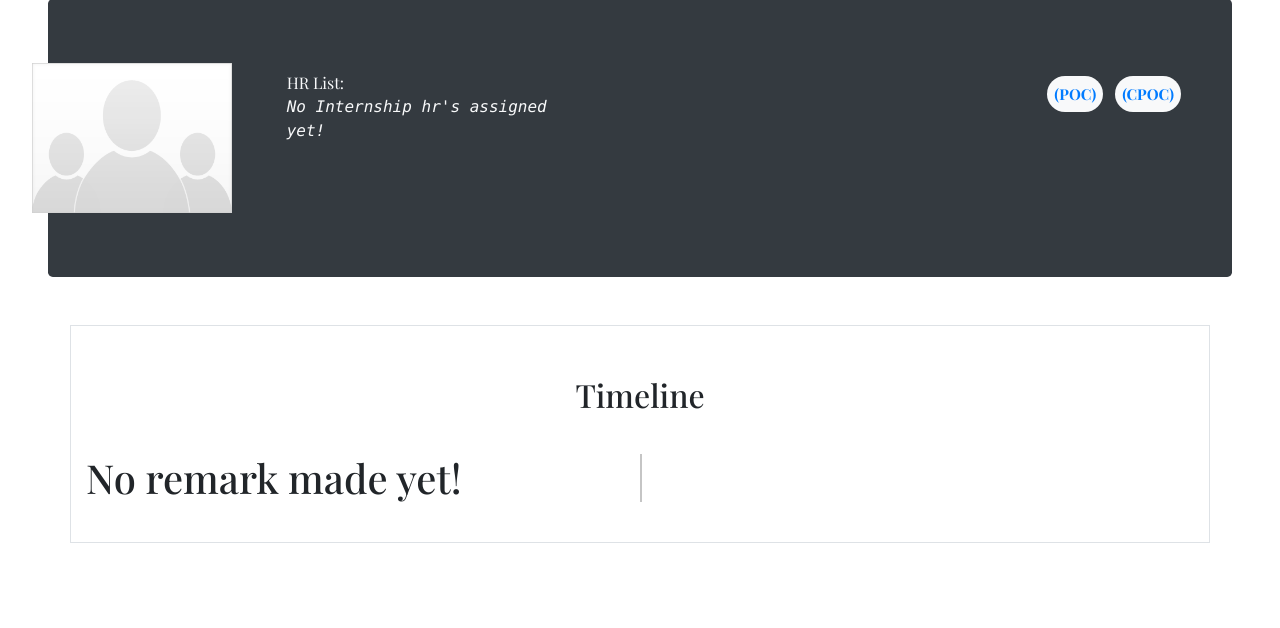
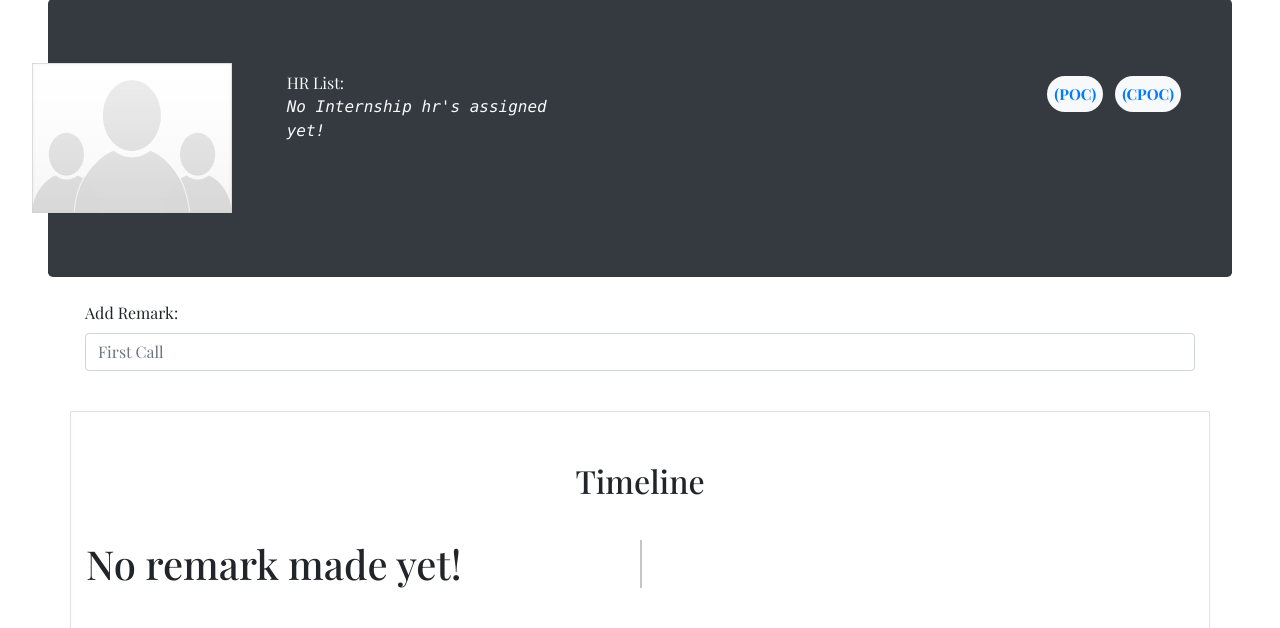
Before and after one commit to sksingh1202/CCD-Intern_and_Placement-Diary, a Django app: template diary_portal/diary/templates/diary/company_intern_remarks.html in a window 1280 px wide. Shown: the part 120-748 px from the top of the page. Before the commit the page ends 663 px from the top, so only its background shows below. Run offline with Django 3.2, Linux system fonts and the light colour scheme; the template is opened without the code that fills it, so the values that code supplies are empty; some libraries are stand-ins or nearby versions.

Commit message:
Added Remark Text-box and Indentation to /templates

```diff
--- a/diary_portal/diary/templates/diary/base.html
+++ b/diary_portal/diary/templates/diary/base.html
@@ -3,7 +3,6 @@
 <html lang="en" dir="ltr">
   <head>
     <meta charset="utf-8">
-
   	<!-- CSS only -->
     <link rel="stylesheet" href="https://stackpath.bootstrapcdn.com/bootstrap/4.5.1/css/bootstrap.min.css" integrity="sha384-VCmXjywReHh4PwowAiWNagnWcLhlEJLA5buUprzK8rxFgeH0kww/aWY76TfkUoSX" crossorigin="anonymous">
     <link href="https://fonts.googleapis.com/css2?family=Playfair+Display:wght@400;500;600;700&family=Roboto&display=swap" rel="stylesheet">
@@ -14,8 +13,10 @@
     <link rel="stylesheet" type="text/css" href="{% static 'diary/company_create.css' %}">
     <link rel="stylesheet" type="text/css" href="{% static 'diary/company_intern_remarks.css' %}">
     <link rel="stylesheet" type="text/css" href="{% static 'diary/timeline.css' %}">
+
     <title>Diary Portal</title>
   </head>
+
   <body>
     <nav class="navbar navbar-dark bg-dark">
       <div class="container-fluid">
@@ -24,13 +25,12 @@
           <span class="navbar-text mx-3 cool-font">{{ request.user }}</span>
           <a class="btn btn-outline-success my-2 my-sm-0 mx-2" href="{% url 'company_create' %}">Add Company</a>
           <a class="btn btn-outline-danger my-2 my-sm-0 mx-2" href ="">Logout</a>
-<!--         <a href="{% url 'logout' %}"><button class="btn btn-outline-success my-2 my-sm-0 " type="submit">Logout</button></a>-->
         </div>
       </div>
 	 </nav>
     {% block content %}{% endblock content %}
+  </body>
 
-  </body>
 <!-- JS, Popper.js, and jQuery -->
   <script src="https://code.jquery.com/jquery-3.5.1.slim.min.js" integrity="sha384-DfXdz2htPH0lsSSs5nCTpuj/zy4C+OGpamoFVy38MVBnE+IbbVYUew+OrCXaRkfj" crossorigin="anonymous"></script>
   <script src="https://cdn.jsdelivr.net/npm/popper.js@1.16.1/dist/umd/popper.min.js" integrity="sha384-9/reFTGAW83EW2RDu2S0VKaIzap3H66lZH81PoYlFhbGU+6BZp6G7niu735Sk7lN" crossorigin="anonymous"></script>
--- a/diary_portal/diary/templates/diary/company_intern_remarks.html
+++ b/diary_portal/diary/templates/diary/company_intern_remarks.html
@@ -21,9 +21,7 @@
               <div class="accordion" id="accordionExample">
                 {% for HR in company_intern_hrs %}
                   <div class="card">
-                          <button class="btn btn-info btn-block text-left" type="button" data-toggle="collapse" data-target="#collapse{{HR.pk}}" aria-expanded="false" aria-controls="collapse{{HR.pk}}">
-                            {{HR.name}}
-                          </button>
+                    <button class="btn btn-info btn-block text-left" type="button" data-toggle="collapse" data-target="#collapse{{HR.pk}}" aria-expanded="false" aria-controls="collapse{{HR.pk}}">{{HR.name}}</button>
                   </div>
                   <div id="collapse{{HR.pk}}" class="collapse" aria-labelledby="headingOne" data-parent="#accordionExample">
                     <div class="card-body bg-light text-dark">
@@ -42,7 +40,6 @@
             </div>
             <div class="col-8"> <!-- for POC list -->
               <ul class="list-inline float-right">
-
                 {# assigned POC's and CPOC's #}
                 <li class="list-inline-item mx-1 text-primary bg-light">{{company.POC}} (POC)</li>
                 <li class="list-inline-item mx-1 text-primary bg-light">{{company.CPOC}} (CPOC)</li>
@@ -58,6 +55,10 @@
   </div>
 
   <div class="container ">
+    <div class="form-group">
+      <label for="inputRemark">Add Remark:</label>
+      <input type="text" class="form-control" id="inputRemark" placeholder="First Call">
+    </div>
     <ul class="nav nav-pills ">
       <li class="nav-item ">
         {% if company.internship %}
@@ -73,8 +74,7 @@
   </div>
   <section>
     <div class="container border">
-        <div class="title text-center"><h2>Timeline</h2>
-      </div>
+      <div class="title text-center"><h2>Timeline</h2></div>
       <div class="timeline">
         <ul>
           {% for rem in intern_remarks_list %}
@@ -84,9 +84,7 @@
                 <p>{{rem.remark}}</p>
                 <cite title="Source Title">-{{rem.user}}</cite>
               </div>
-                  <div class="time">
-                      {{rem.datetime}}
-                  </div>
+              <div class="time">{{rem.datetime}}</div>
             </li>
           {% empty %}
             <h1>No remark made yet!</h1>
@@ -94,61 +92,7 @@
           <div style="clear:both;"></div>
         </ul>
       </div>
+    </div>
   </section>
   <br><br><br>
-
-<!--      {# list of remarks #}-->
-<!--    {% for rem in intern_remarks_list %}-->
-<!--    <div class="timeline-item">-->
-<!--        <div class="timeline-img"></div>-->
-<!--      <div class="timeline-content js&#45;&#45;fadeInLeft">-->
-<!--        <div class="date">{{rem.datetime}}</div>-->
-<!--        <p>{{rem.remark}}</p>-->
-<!--          <cite title="Source Title">-{{rem.user}}</cite>-->
-<!--      </div>-->
-<!--    </div>-->
-<!--      {% empty %}-->
-<!--      <h1>No remark made yet!</h1>-->
-<!--    {% endfor %}-->
-
-
-<!--    {# company details #}-->
-<!--    {% if company.logo %}-->
-<!--      <img src="{{ company.logo.url }}" class="card-img" alt="Company-logo">-->
-<!--    {% else %}-->
-<!--      <img src="{% static "diary/images/default_profile_pic.png" %}">-->
-<!--   {% endif %}-->
-<!--    {{company.name}}-->
-<!--    {{company.email}}-->
-
-<!--    {# list of hr's #}-->
-<!--    {% for HR in company_intern_hrs %}-->
-<!--      {{HR.name}}-->
-<!--    {% empty %}-->
-<!--      <h2>No Internship hr's assigned yet!</h2>-->
-<!--    {% endfor %}-->
-
-<!--    {# assigned POC's and CPOC's #}-->
-<!--    {{company.POC}}-->
-<!--    {{company.CPOC}}-->
-<!--    {% if company.additional_POC %}{{company.additional_POC}}{% endif %}-->
-
-
-      <!--                          {# list of hr's #}-->
-<!--                        {% for HR in company_intern_hrs %}-->
-<!--                          <h2>HR List:</h2>-->
-<!--                          <li>{{HR.name}}</li>-->
-<!--                        {% empty %}-->
-<!--                          <p class="font-weight-lighter text-monospace  font-italic">No Internship hr's assigned yet!</p>-->
-<!--                        {% endfor %}-->
-
-<!--    {# list of remarks #}-->
-<!--    {% for rem in intern_remarks_list %}-->
-<!--      {{rem.remark}}-->
-<!--      {{rem.datetime}}-->
-<!--      {{rem.user}}-->
-<!--    {% empty %}-->
-<!--      <h1>No remark made yet!</h1>-->
-<!--    {% endfor %}-->
-
 {% endblock content %}
--- a/diary_portal/diary/templates/diary/login.html
+++ b/diary_portal/diary/templates/diary/login.html
@@ -1,24 +1,21 @@
 <!DOCTYPE html>
 {% load static %}
 <html lang="en" dir="ltr">
-
   <head>
     <meta charset="utf-8">
     <link rel="stylesheet" href="https://stackpath.bootstrapcdn.com/bootstrap/4.1.3/css/bootstrap.min.css" integrity="sha384-MCw98/SFnGE8fJT3GXwEOngsV7Zt27NXFoaoApmYm81iuXoPkFOJwJ8ERdknLPMO" crossorigin="anonymous">
     <link rel="stylesheet" type="text/css" href="{% static 'diary/style.css' %}">
     <link href="https://fonts.googleapis.com/css2?family=Playfair+Display:wght@400;500;600;700&family=Roboto&display=swap" rel="stylesheet">
     <link href="https://fonts.googleapis.com/css2?family=Alegreya:ital,wght@0,400;0,500;1,400&display=swap" rel="stylesheet">
+
     <title>Diary Portal</title>
   </head>
-
   <body>
-
   <center>
     <div class="boxed">
       <div class="column">
         <div class="column-text">
           <h2>CCD DIARY PORTAL</h2><br>
-
           <form method="post">
             {% csrf_token%}
             {{form.as_p}}
@@ -32,6 +29,5 @@
   <script src="https://code.jquery.com/jquery-3.3.1.slim.min.js" integrity="sha384-q8i/X+965DzO0rT7abK41JStQIAqVgRVzpbzo5smXKp4YfRvH+8abtTE1Pi6jizo" crossorigin="anonymous"></script>
   <script src="https://cdnjs.cloudflare.com/ajax/libs/popper.js/1.14.3/umd/popper.min.js" integrity="sha384-ZMP7rVo3mIykV+2+9J3UJ46jBk0WLaUAdn689aCwoqbBJiSnjAK/l8WvCWPIPm49" crossorigin="anonymous"></script>
   <script src="https://stackpath.bootstrapcdn.com/bootstrap/4.1.3/js/bootstrap.min.js" integrity="sha384-ChfqqxuZUCnJSK3+MXmPNIyE6ZbWh2IMqE241rYiqJxyMiZ6OW/JmZQ5stwEULTy" crossorigin="anonymous"></script>
-
   </body>
 </html>
```
Also changed, not shown: diary_portal/diary/templates/diary/company_create.html (+4 -3 lines), diary_portal/diary/templates/diary/company_list.html (+5 -56 lines), diary_portal/diary/templates/diary/company_placement_remarks.html (+8 -66 lines). Lines whose indentation alone changed are shown as unchanged.
